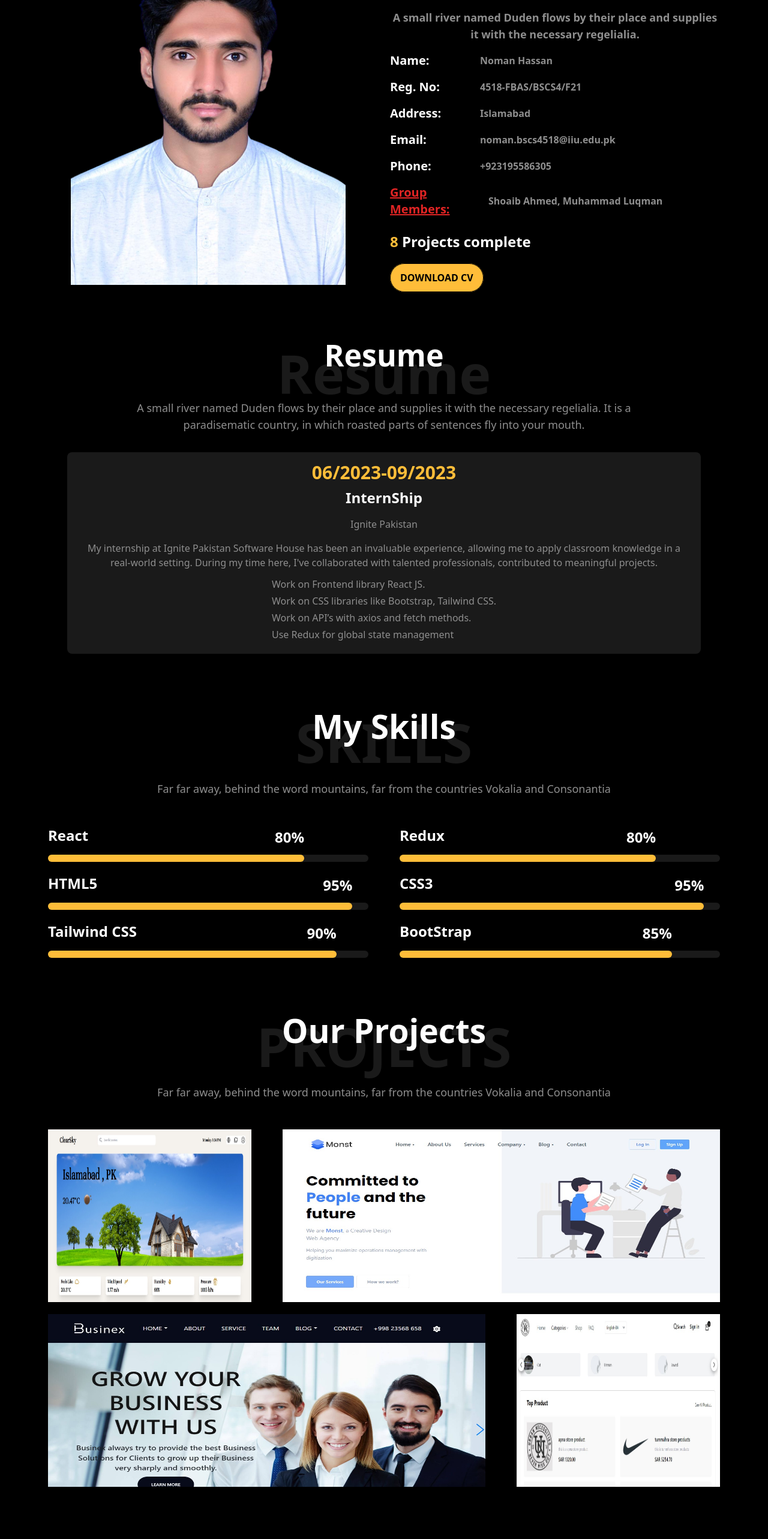
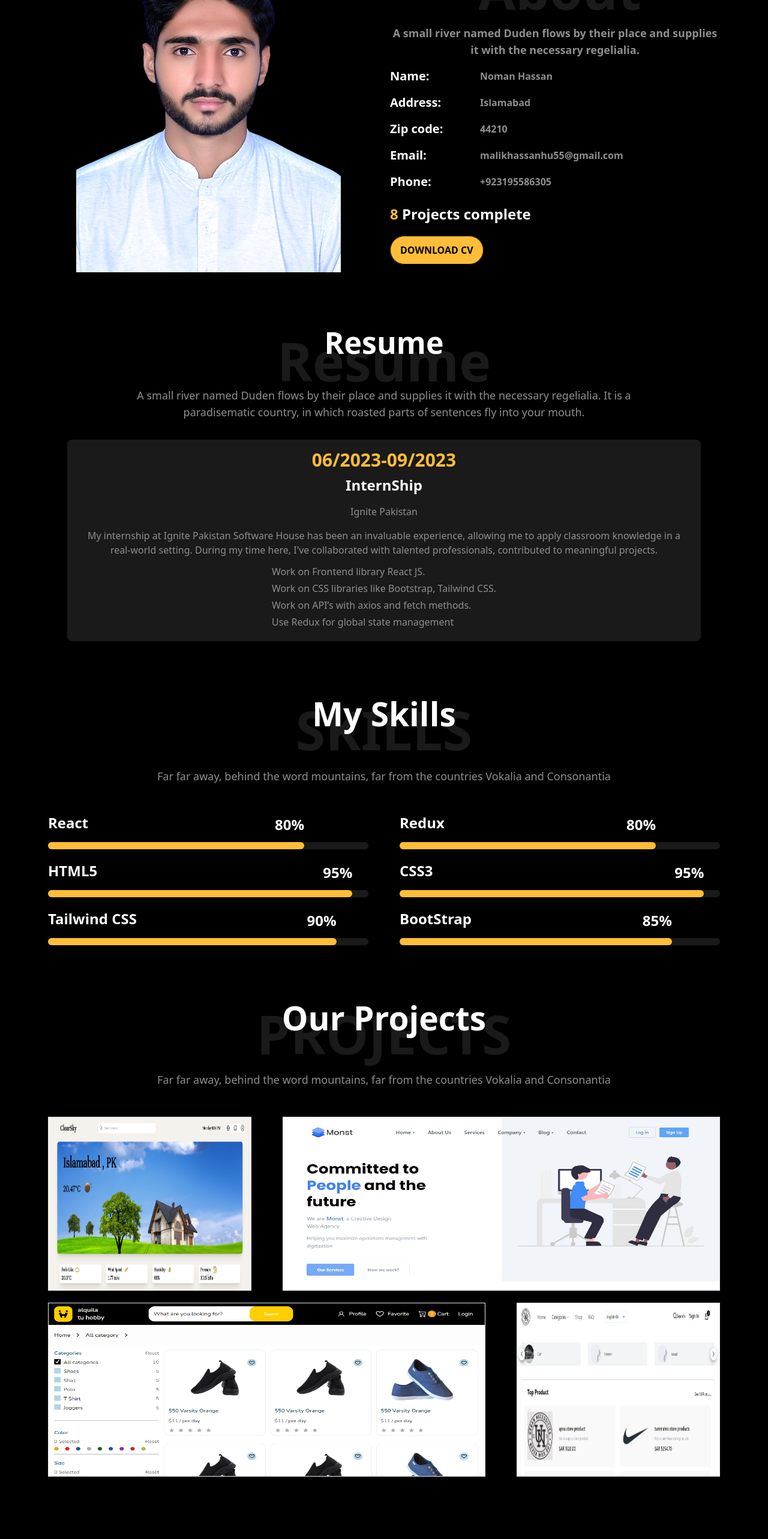
Before and after one commit to NomanHassan4518/portfolio, a React (Create React App) app: page / in a window 1280 px wide. Shown: the part 1040-3606 px from the top of the page at 60% size. Built offline with nearby package versions, Linux system fonts and the light colour scheme; a web font is replaced by a local one.

Commit message:
portfolio

```diff
--- a/src/App.css
+++ b/src/App.css
@@ -62,4 +62,17 @@
   font-weight: 700 !important;
   font-size: larger !important;
   text-align: center;
+  color: white !important;
  }
+
+ .drawer{
+  background-color: black !important;
+  color: white !important;
+ }
+ .ant-drawer-close{
+  color: white !important;
+ }
+
+ .ant-drawer-header{
+  border-bottom: 2px solid yellow !important;
+ }
--- a/src/Components/About.jsx
+++ b/src/Components/About.jsx
@@ -35,31 +35,31 @@ const About = () => {
                   <p className='w-[150px] font-[600] text-xl '>Name:</p>
                   <span className='text-[#8e8e8e] font-semibold'>Noman Hassan</span>
                 </li>
-                <li className='flex lg:items-center items-strat'>
+                {/* <li className='flex lg:items-center items-strat'>
                   <p className='w-[150px] font-[600] text-xl '>Reg. No:</p>
                   <span className='text-[#8e8e8e] font-semibold'>4518-FBAS/BSCS4/F21</span>
-                </li>
+                </li> */}
 
                 <li className='flex lg:items-center items-strat'>
                   <p className='w-[150px] font-[600] text-xl '>Address:</p>
                   <span className='text-[#8e8e8e] font-semibold'>Islamabad</span>
                 </li>
-                {/* <li className='flex lg:items-center items-strat'>
+                <li className='flex lg:items-center items-strat'>
                   <p className='w-[150px] font-[600] text-xl '>Zip code:</p>
                   <span className='text-[#8e8e8e] font-semibold'>44210</span>
-                </li> */}
+                </li>
                 <li className='flex lg:items-center items-strat'>
                   <p className='w-[150px] font-[600] text-xl '>Email:</p>
-                  <span className='text-[#8e8e8e] font-semibold'>noman.bscs4518@iiu.edu.pk</span>
+                  <span className='text-[#8e8e8e] font-semibold'>malikhassanhu55@gmail.com</span>
                 </li>
                 <li className='flex lg:items-center items-strat'>
                   <p className='w-[150px] font-[600] text-xl '>Phone:</p>
                   <span className='text-[#8e8e8e] font-semibold'>+923195586305</span>
                 </li>
-                <li className='flex lg:items-center items-strat '>
+                {/* <li className='flex lg:items-center items-strat '>
                   <p className='w-[164px] font-[600] text-xl underline text-red-600 '>Group Members:</p>
                   <span className='text-[#8e8e8e] font-semibold'>Shoaib Ahmed, Muhammad Luqman</span>
-                </li>
+                </li> */}
               </ul>
 
               <p className='text-2xl mt-6 font-semibold'><span className='text-[#ffbd39]'>8</span> Projects complete</p>
--- a/src/Components/Contact.jsx
+++ b/src/Components/Contact.jsx
@@ -34,7 +34,7 @@ const Contact = () => {
         }
     ]
     return (
-        <section id='contact'  className='relative  mt-[7rem] lg:px-12 sm:px-2 w-full '>
+        <section id='contact'  className='relative  mt-[7rem] lg:px-12 sm:px-2 w-full pb-12'>
             <div className="container relative">
                 <div
                     ref={ref}
--- a/src/Components/Navbar.jsx
+++ b/src/Components/Navbar.jsx
@@ -12,6 +12,15 @@ const Navbar = () => {
    const drawerClose = () => {
       setIsOpen(false)
    }
+
+
+      // const drawerStyle = {
+      //   backgroundColor: 'black',
+      //   color: 'white ' ,
+      // }
+
+
+
 
    let navItem = [
       {
@@ -129,9 +138,10 @@ const Navbar = () => {
             onClose={drawerClose}
             direction='right'
             className='drawer'
+            // style={drawerStyle}
          >
             <div>
-               <ul className='space-y-6'>
+               <ul className='space-y-6 !text-white'>
                 {
                   navItem.map((item)=>(
                      <li >
@@ -143,7 +153,7 @@ const Navbar = () => {
                         offset={-70}
                         duration={500}
                         onClick={drawerClose}
-                        className='text-black cursor-pointer text-xl'
+                        className='!text-white cursor-pointer text-xl'
                      >{item.name}</Link>
 
                   </li>
--- a/src/Components/Projects.jsx
+++ b/src/Components/Projects.jsx
@@ -2,7 +2,7 @@ import React from 'react'
 import { useInView } from 'react-intersection-observer';
 import monst from '../monst.jpg'
 import ignite from '../ignite.jpg'
-import businex from '../businex.jpg'
+import ecommerce from '../ecommerce.png'
 import weatherapp from '../weatherApp.jpg'
 import { Link } from 'react-router-dom';
 
@@ -29,10 +29,10 @@ const Projects = () => {
 
 
         {
-            img: businex,
-            name: "Businex",
-            title: "Provide best Business Solutions",
-            url:"https://businex-l2sc.vercel.app/"
+            img: ecommerce,
+            name: "alquila tu hobby",
+            title: "Ecommerce Template",
+            url:"https://ecommerce-template-two.vercel.app/"
         },
 
 
@@ -61,7 +61,7 @@ const Projects = () => {
                         <div className='grid grid-cols-12  gap-5 mt-12'>
                             {
                                 projects.map((item, index) => (
-                                    <div key={index} className={`${index === 0 || index === 3 || index === 5 ? "md:col-span-4 col-span-12 mx-4 " : "md:col-span-8 col-span-12 mx-4"}`}>
+                                    <div key={index} className={`${index === 0 || index === 3 || index === 5 ? "md:col-span-4 col-span-12 mx-4 border " : "md:col-span-8 col-span-12 mx-4 border"}`}>
 
                                       <Link to={item.url} target='_blank'>
                                       <div className="w-[100%] h-72  object-cover relative group   ">
```
Also changed, not shown: src/ecommerce.png (added).
